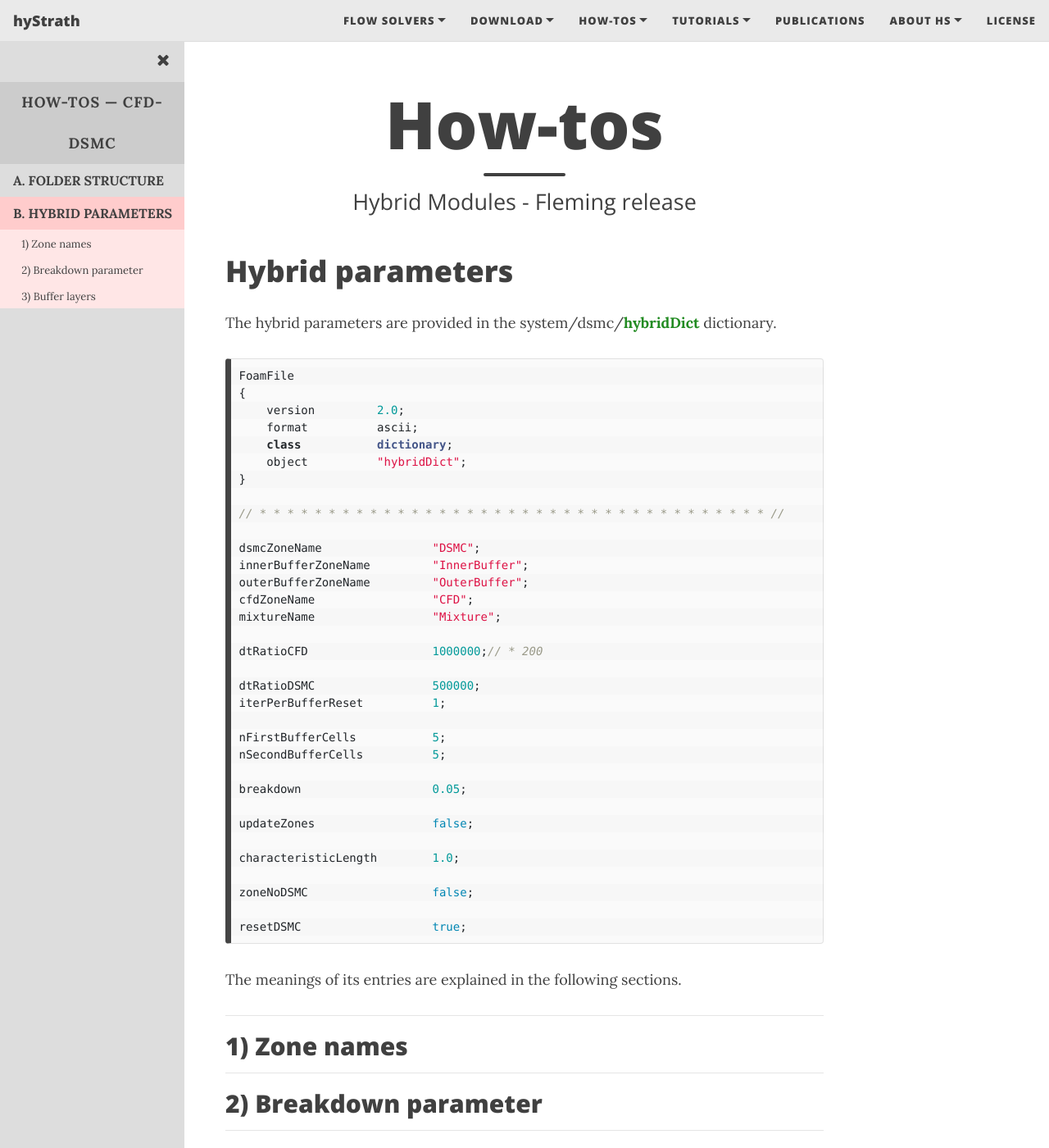
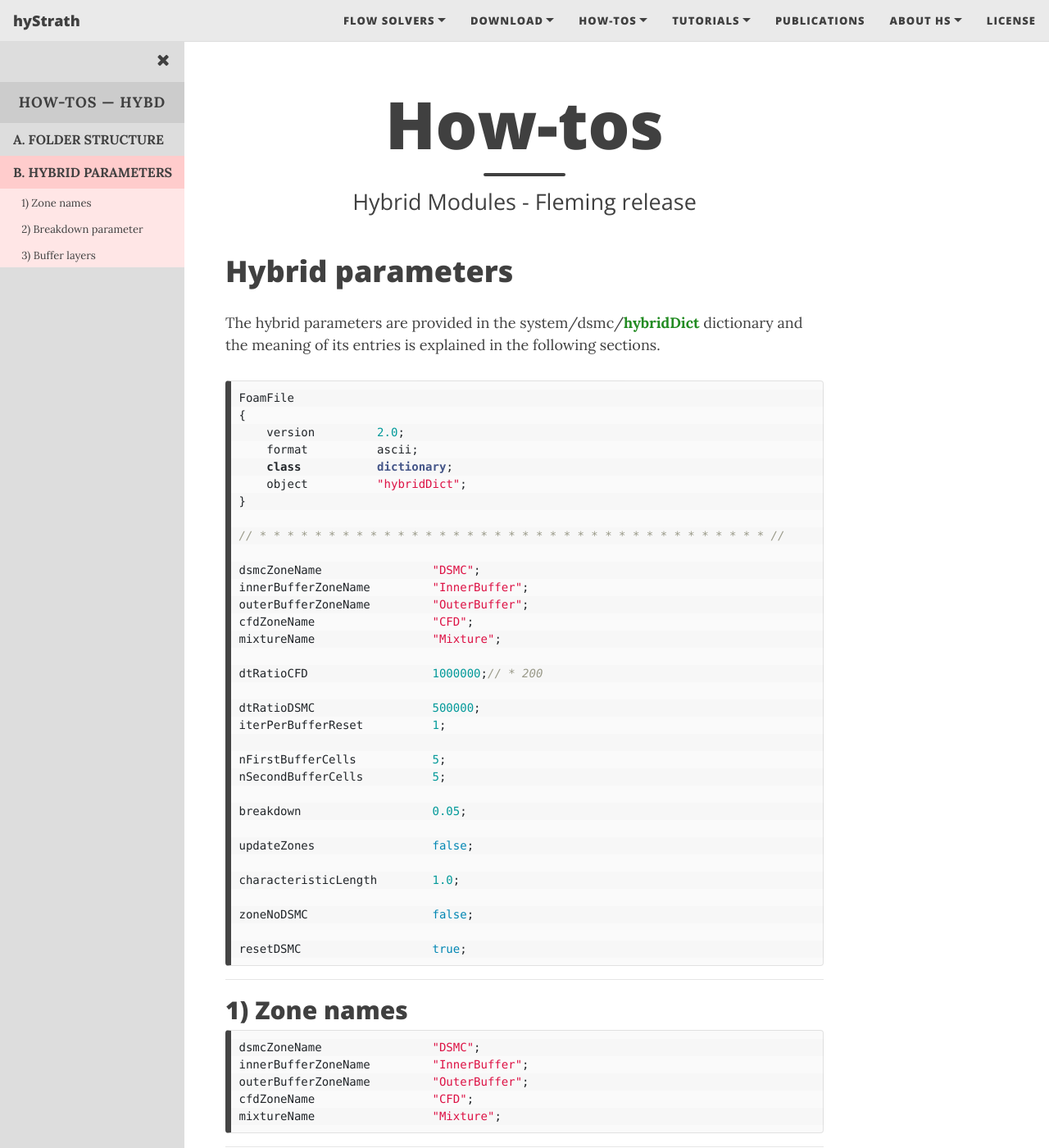
Before and after one commit to hystrath/hystrath.github.io, a Jekyll site: the page built from how-tos-hybrids-fleming/how-tos-cfddsmc-fleming-hybridparams.md, in a window 1280 px wide and 1400 px high. Shown: the whole window at 82% size. Built offline with Jekyll 4.4.1, drawn with Linux system fonts in a browser that asks for light colours; nearby versions of some CDN libraries.

Commit message:
Editing pages

````diff
--- a/how-tos-hybrids-fleming/how-tos-cfddsmc-fleming-hybridparams.md
+++ b/how-tos-hybrids-fleming/how-tos-cfddsmc-fleming-hybridparams.md
@@ -7,7 +7,7 @@ nav-short: true
 
 <div id="mySidenav" class="sidenav">
   <a href="javascript:void(0)" class="closebtn" onclick="closeNav()"><i class='fa fa-times'></i></a>
-  <header>HOW-TOS — CFD-DSMC</header>
+  <header>HOW-TOS — HYBD</header>
   <a href="https://hystrath.github.io/how-tos-hybrids-fleming/how-tos-cfddsmc-fleming-folderstructure/"><b>A. FOLDER STRUCTURE</b></a>
 <!--  <a href="https://hystrath.github.io/how-tos-hybrids-fleming/how-tos-cfddsmc-fleming-folderstructure/#1-species-thermophysical-properties"><span style="font-size:13px">&nbsp;&nbsp; 1) Species thermo props</span></a>-->
 <!--  <a href="https://hystrath.github.io/how-tos-hybrids-fleming/how-tos-cfddsmc-fleming-folderstructure/#2-addingremoving-energy-modes" style="background-color:#FFE6E6; padding-top:4px; padding-bottom:4px"><span style="font-size:13px">&nbsp;&nbsp; 2) +/- energy modes</span></a>-->
@@ -42,7 +42,7 @@ openNav()
 
 # Hybrid parameters
 
-The hybrid parameters are provided in the <foldername>system/dsmc/<foldername><dict>hybridDict</dict> dictionary.
+The hybrid parameters are provided in the <foldername>system/dsmc/<foldername><dict>hybridDict</dict> dictionary and the meaning of its entries is explained in the following sections.
 
 ```c++
 FoamFile
@@ -80,13 +80,25 @@ zoneNoDSMC                  false;
 resetDSMC                   true;
 ```
 
-The meanings of its entries are explained in the following sections.
 
 ---
 ## 1) Zone names
 
+```c++
+dsmcZoneName                "DSMC";
+innerBufferZoneName         "InnerBuffer";
+outerBufferZoneName         "OuterBuffer";
+cfdZoneName                 "CFD";
+mixtureName                 "Mixture";
+```
+
 ---
 ## 2) Breakdown parameter
 
+
+```c++
+breakdown                   0.05;
+```
+
 ---
 ## 3) Buffer layers
````
Also changed, not shown: how-tos-hybrids-fleming/how-tos-cfddsmc-fleming-folderstructure.md (+1 -1 lines), how-tos-hybrids-fleming/how-tos-cfddsmc-fleming.md (+2 -2 lines).
